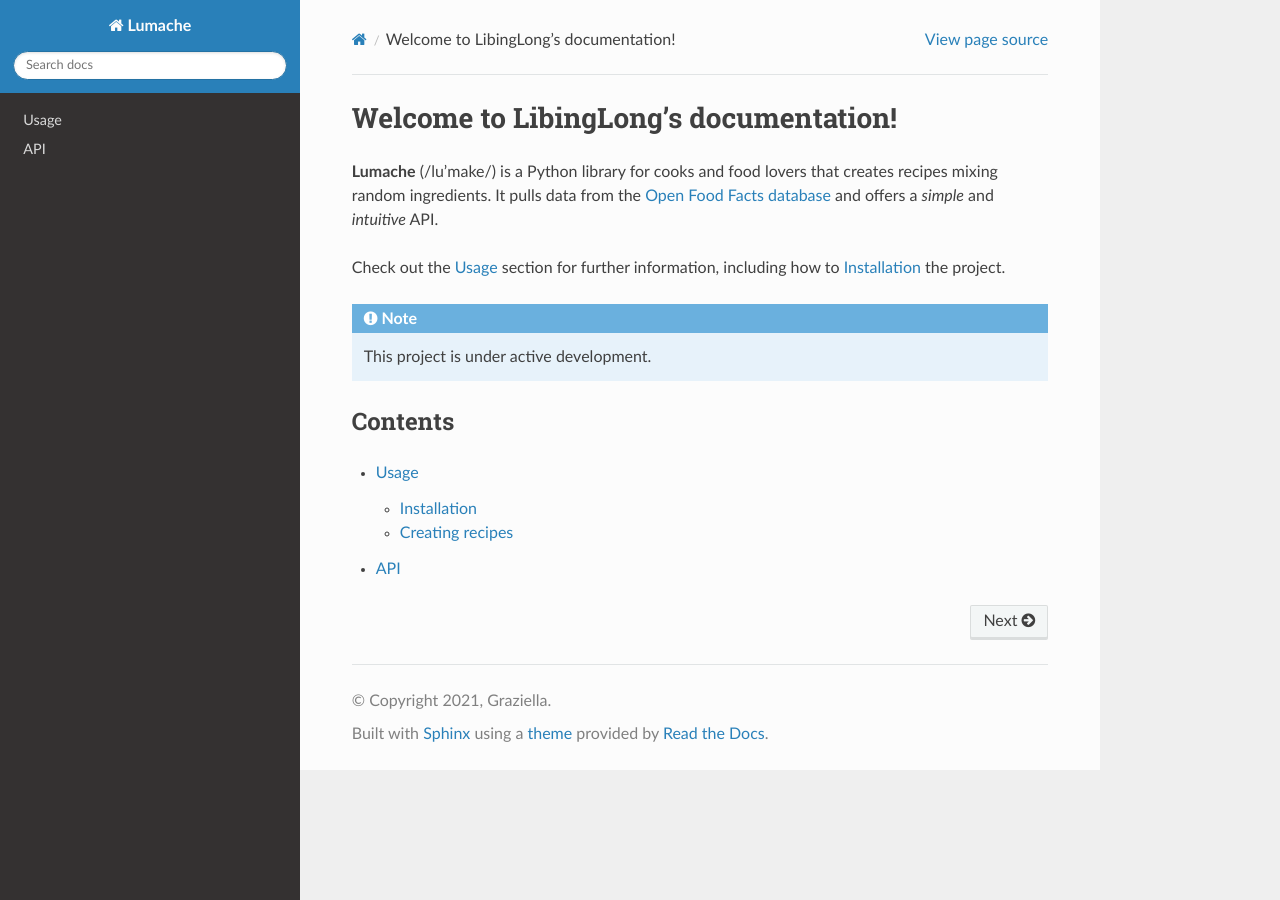
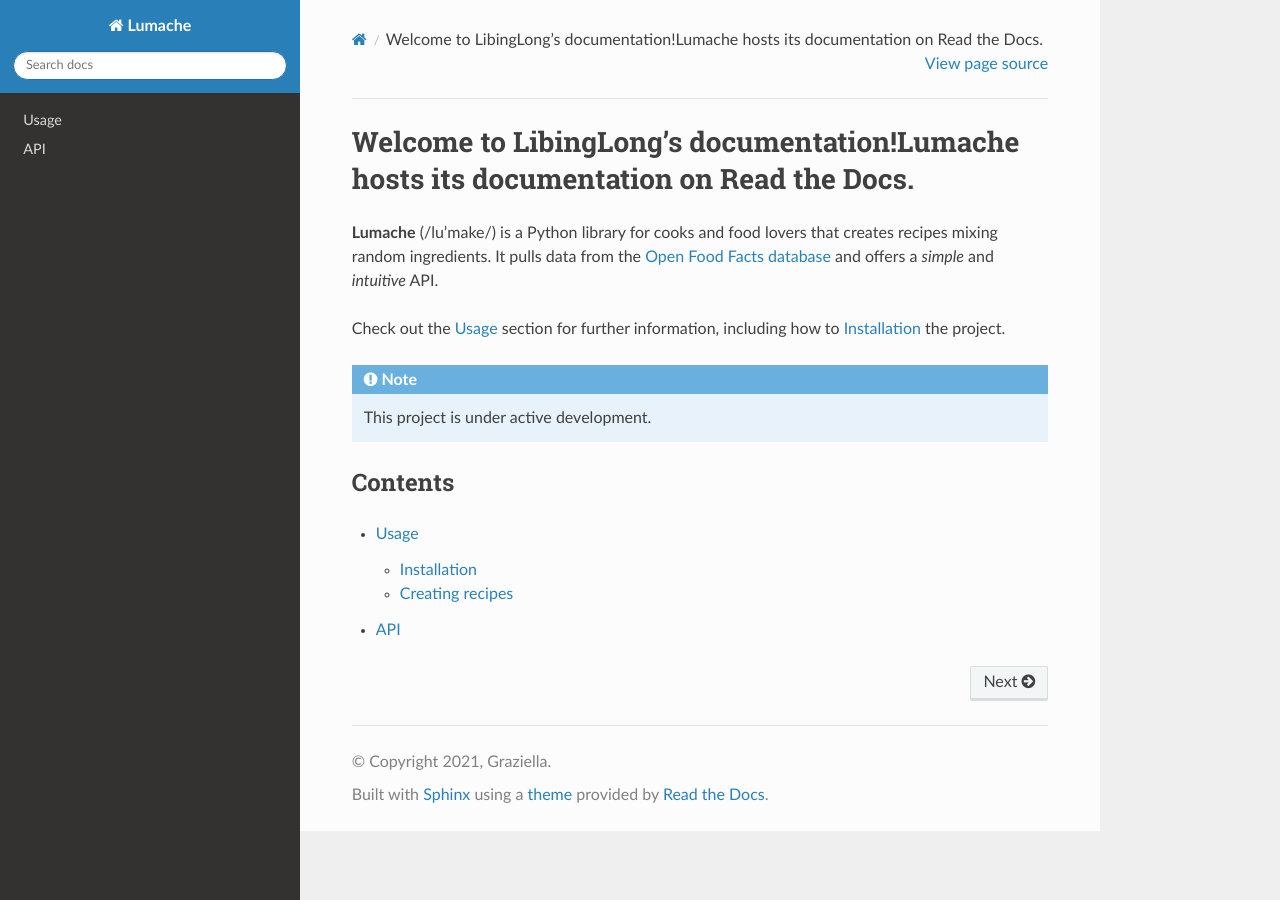
Before and after one commit to lngL9/lng, a Sphinx documentation site: the page built from docs/source/index.rst, in a window 1280 px wide. Built offline with Sphinx 7.4.7 and the Read the Docs theme 3.1.0, drawn with Linux system fonts in a browser that asks for light colours; pages that are not in the unit, such as notebooks, are missing from menus.

Commit message:
Update index.rst
ssssss

```diff
--- a/docs/source/index.rst
+++ b/docs/source/index.rst
@@ -1,4 +1,4 @@
-Welcome to LibingLong's documentation!
+Welcome to LibingLong's documentation!Lumache hosts its documentation on Read the Docs.
 ===================================
 
 **Lumache** (/lu'make/) is a Python library for cooks and food lovers
```
